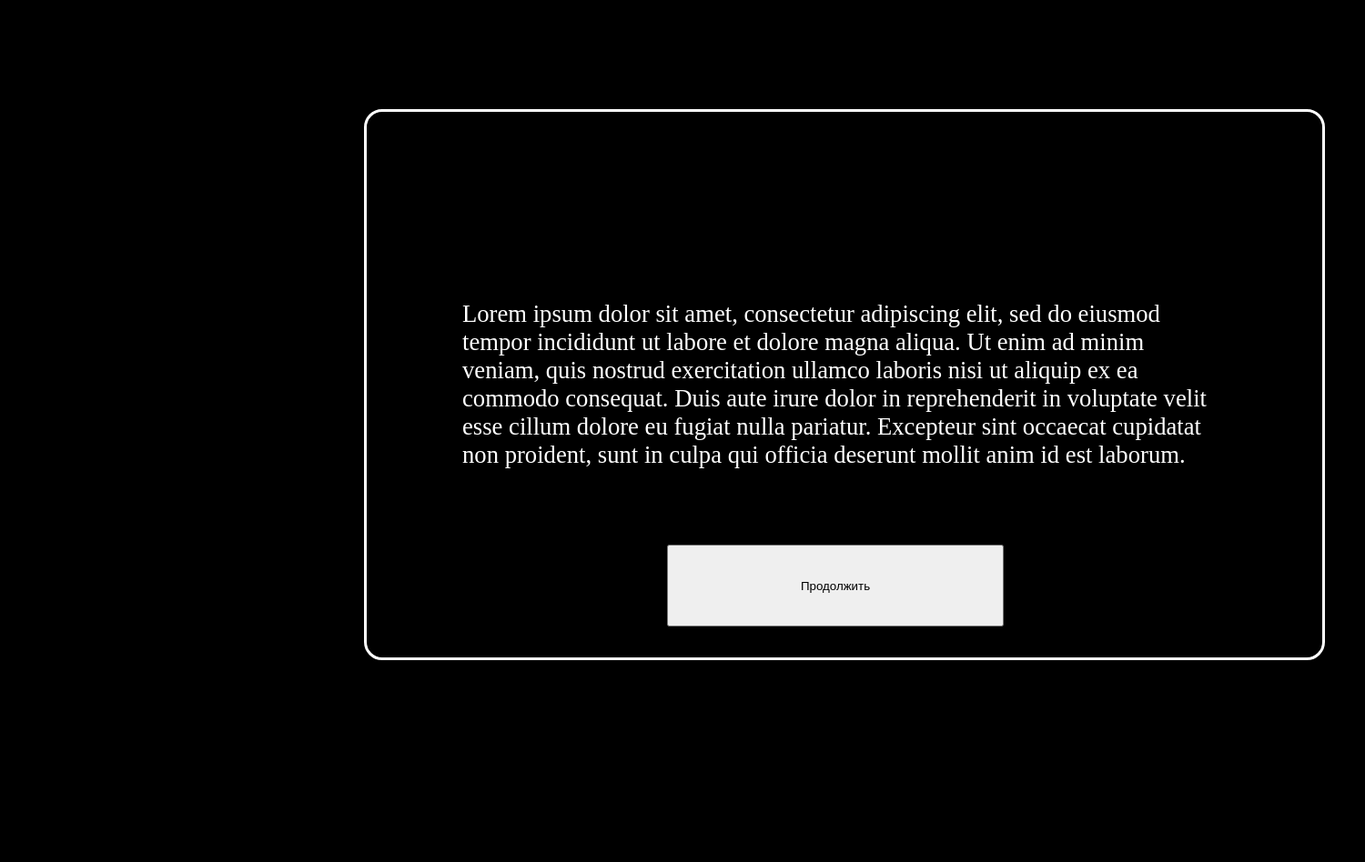
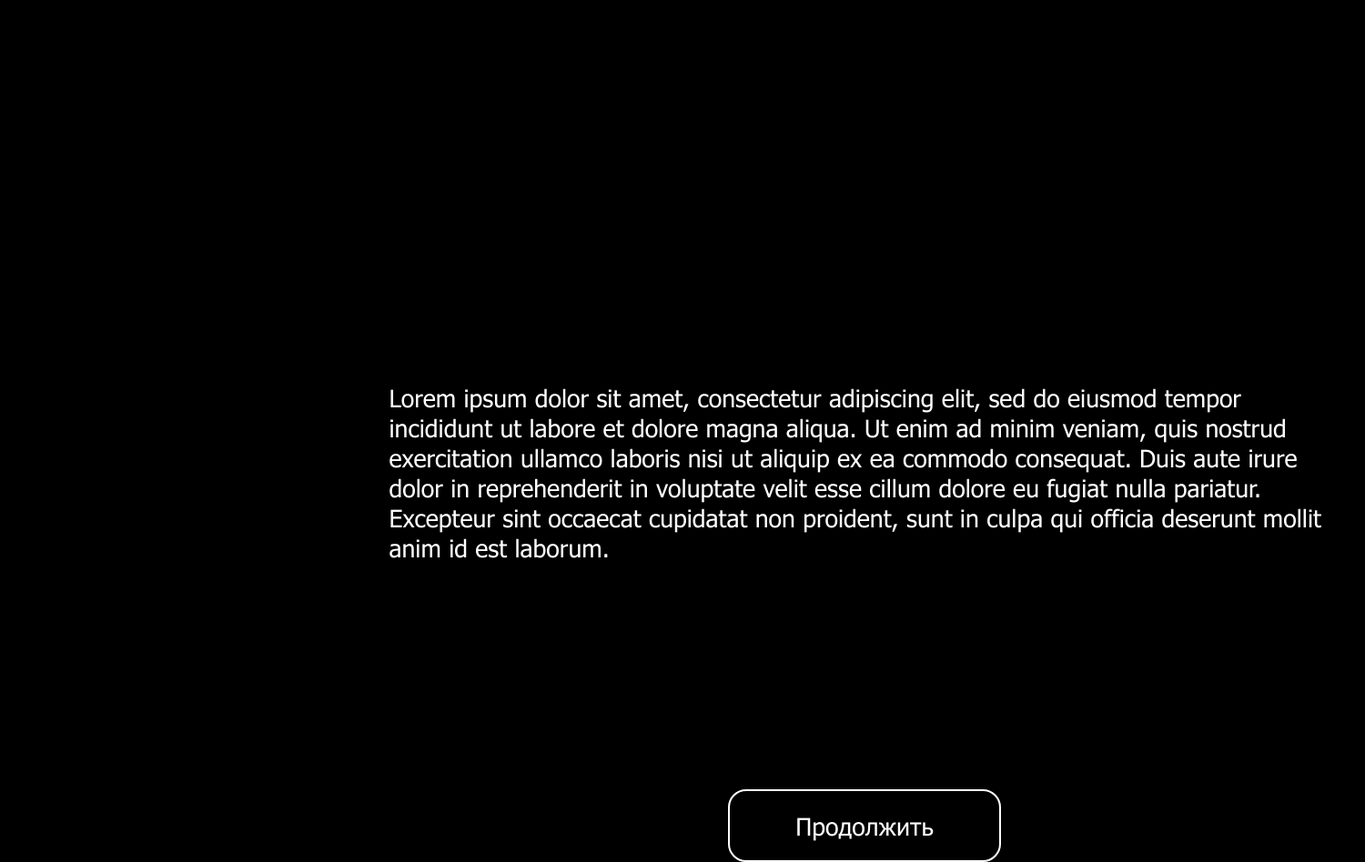
Before and after one commit to TechnoVoyage/mendeleev-table, a plain HTML site: page index.html in a window 1280 px wide. Shown: the part 980-1928 px from the top of the page at 91% size, 1500 px wide, since content can reach past the window. Before the commit the page ends 1706 px from the top, so only its background shows below. Drawn offline with nearby package versions, Linux system fonts and the light colour scheme.

Commit message:
Improved text window

```diff
--- a/index.html
+++ b/index.html
@@ -20,9 +20,8 @@
 
 
 
-  <div class="new-particle-text">
-    <p style="color: white; width: 80%; margin: auto; padding: 10px; position: relative; top: 50%; transform: translate(0, -50%);"
-      class="new-particle-plain">
+  <div class="new-particle-plain">
+    <p class="new-particle-text">
       Lorem ipsum dolor sit amet, consectetur
       adipiscing elit, sed do eiusmod tempor incididunt ut labore et dolore magna aliqua. Ut enim ad minim veniam,
       quis nostrud exercitation ullamco laboris nisi ut aliquip ex ea commodo consequat. Duis aute irure dolor in
@@ -30,7 +29,7 @@
       non proident, sunt in culpa qui officia deserunt mollit anim id est laborum.
     </p>
 
-    <button style="width: 370px; height: 90px; position: relative; top: 270px; left: 330px" id="continue-new-particle"
+    <button class="continue_button" id="continue-new-particle"
       onclick=continue_iso()>Продолжить</button>
   </div>
 
--- a/main.js
+++ b/main.js
@@ -89,21 +89,31 @@ function show_isotopes_around_element(id) {
   }
 }
 
-function blur_all_elements(serial){
+function blur_all_elements(serial, q){
   for (var id = 1; id <= 118; ++id){
-    if (id == serial) continue;
-    document.getElementById(`element-${id}`).style.filter = "blur(5px)";
+    if (id == serial) {
+      document.getElementById(`element-main-${serial}`).style.filter = "blur(5px)";
+      for (var i = 0; i < element_isotopes[serial].length; ++i){
+        if (q == i) continue;
+        document.getElementById(`element-${serial}-${element_isotopes[serial][i]}`).style.filter = "blur(5px)";
+      }
+    }
+    else document.getElementById(`element-${id}`).style.filter = "blur(5px)";
   }
 }
 function unblur_all_elements(){
   for (var id = 1; id <= 118; ++id){
     document.getElementById(`element-${id}`).style.filter = "none";
+    document.getElementById(`element-main-${id}`).style.filter = "none";
+    for (var i = 0; i < element_isotopes[serial_chosen].length; ++i){
+      document.getElementById(`element-${serial_chosen}-${element_isotopes[serial_chosen][i]}`).style.filter = "none";
+    }
   }
 }
 
 text = anime({
-    targets: '.new-particle-text',
-    translateY: -1050,
+    targets: '.new-particle-plain',
+    translateY: -1080,
     autoplay: false,
     duration: 1000,
     easing: 'easeInOutExpo',
@@ -127,9 +137,9 @@ function show_isotope(q, serial){
   document.getElementById(`element-${serial}-${element_isotopes[serial][q]}`).style.zIndex = "3";
   document.getElementById(`element-${serial}-${element_isotopes[serial][q]}`).style.pointerEvents = "none";
 
-  blur_all_elements(serial)
+  blur_all_elements(serial, q)
 
-  deltax = 150 - element_position[serial][0];
+  deltax = 165 - element_position[serial][0];
   deltay = 300 - element_position[serial][1];
 
   anim_iso = anime({
@@ -218,7 +228,7 @@ for (var i = 0; i < 9; ++i) {
     }
 
     document.getElementById(`element-${serial}`).innerHTML += `
-      <div class="table-element-main" onclick=show_isotopes_around_element("${serial}") style="border-color: ${color}; color: ${color}">
+      <div class="table-element-main" onclick=show_isotopes_around_element("${serial}") style="border-color: ${color}; color: ${color}" id="element-main-${serial}">
         <div class='table-element-left-space'>
           <p class='table-element-serial'>${serial}</p>
           <p class='table-element-name'>${element_names[serial][0]}</p>
--- a/style.css
+++ b/style.css
@@ -137,22 +137,43 @@ body{
 
 }
 
-.new-particle-text {
+.new-particle-plain {
     position: absolute;
     top: 1100px;
     left: 400px;
-    background-color: #000000;
-    border-style: solid;
-    border-radius: 20px;
-    border-color: white;
-    width: 1050px;
-    height: 600px;
+    width: 1100px;
+    height: 800px;
     font-size: 20pt;
-    z-index: 3;
+    z-index: 5;
     user-select: none;
 }
+
+.new-particle-text{
+    font-family: 'Tahoma';
+    color: white;
+    width: 95%;
+    margin: auto;
+    position: relative;
+    top: 50%;
+    transform: translate(0, -50%);
+}
 .continue_button {
-    background-color: blue;
-    bottom: -100px;
-    user-select: none;
+    width: 300px;
+    height: 80px;
+    position: relative;
+    top: 550px;
+    left: 400px;
+    color: white;
+    font-family: 'Tahoma';
+    font-size: 20pt;
+    border: 2px solid white;
+    border-radius: 20px;
+    background-color: rgba(0, 0, 0, 0);
+    cursor: pointer;
+    transition: 0.2s;
 }
+.continue_button:active{
+    border-color: grey;
+    color: grey;
+
+}
```
